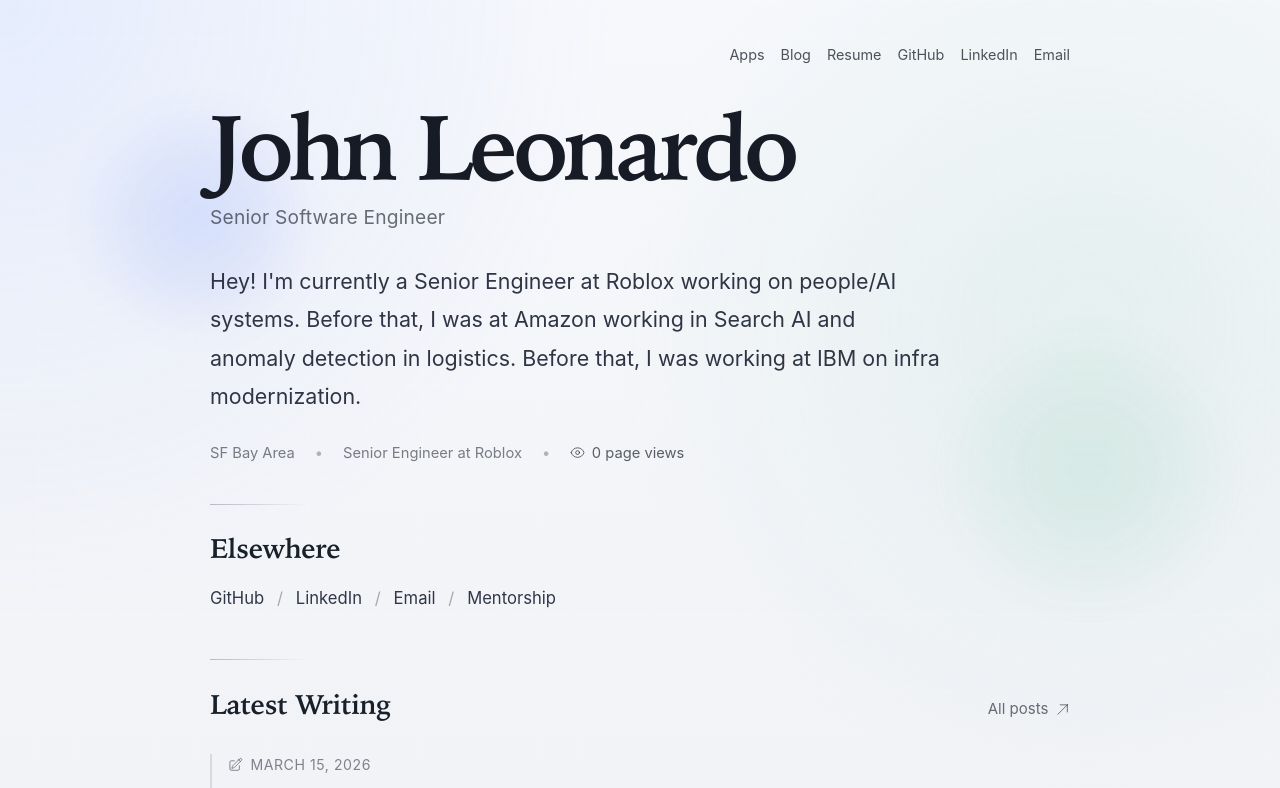
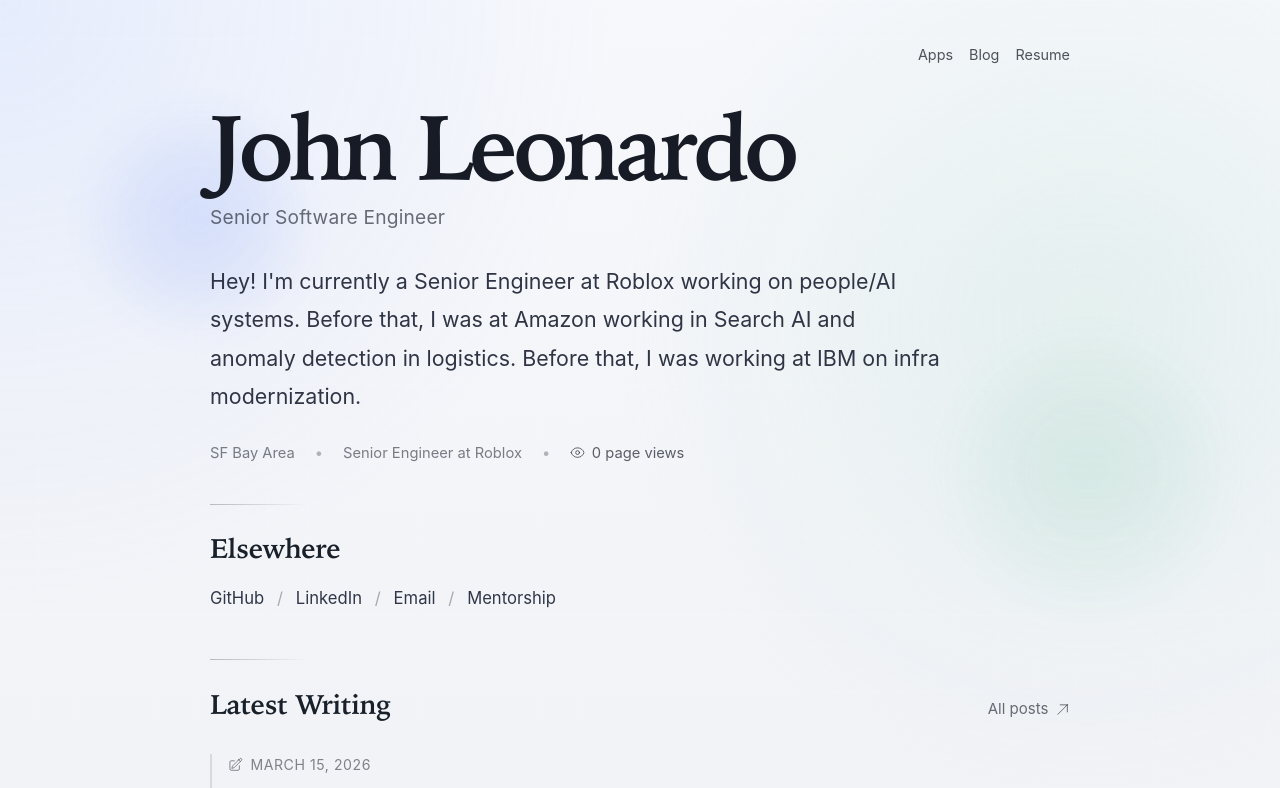
Before and after one commit to jdleo/jdleo-me-latest, a Next.js app: page / in a window 1280 px wide. Shown: the top 788 px of the page. Built offline with nearby package versions, Linux system fonts and the light colour scheme; no server answers; the database is empty.

Commit message:
remove redundant links

```diff
--- a/src/app/page.tsx
+++ b/src/app/page.tsx
@@ -60,9 +60,6 @@ const notebookLinks = [
     { label: 'Apps', href: '/apps' },
     { label: 'Blog', href: '/blog' },
     { label: 'Resume', href: '/apps/resume' },
-    { label: 'GitHub', href: strings.GITHUB_URL, external: true },
-    { label: 'LinkedIn', href: strings.LINKEDIN_URL, external: true },
-    { label: 'Email', href: `mailto:${strings.EMAIL}` },
 ];
 
 export default function Home() {
```
